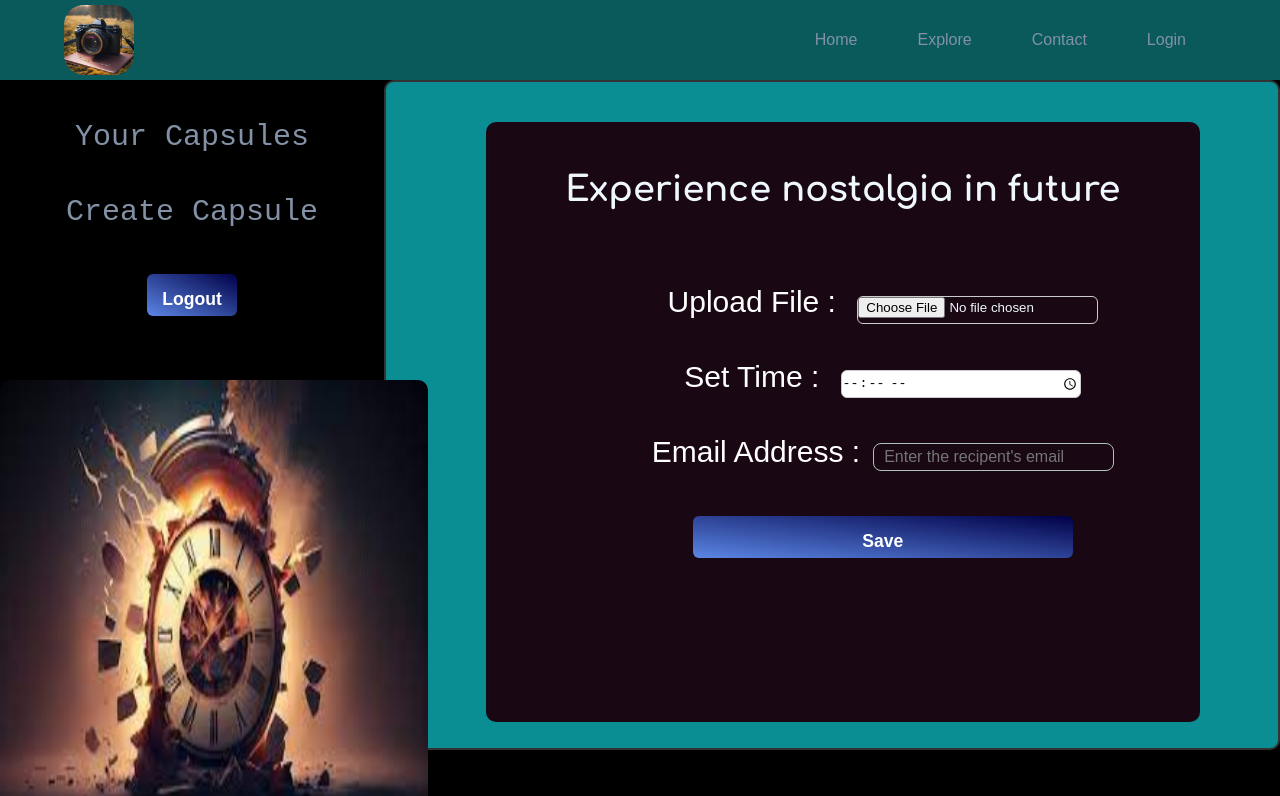
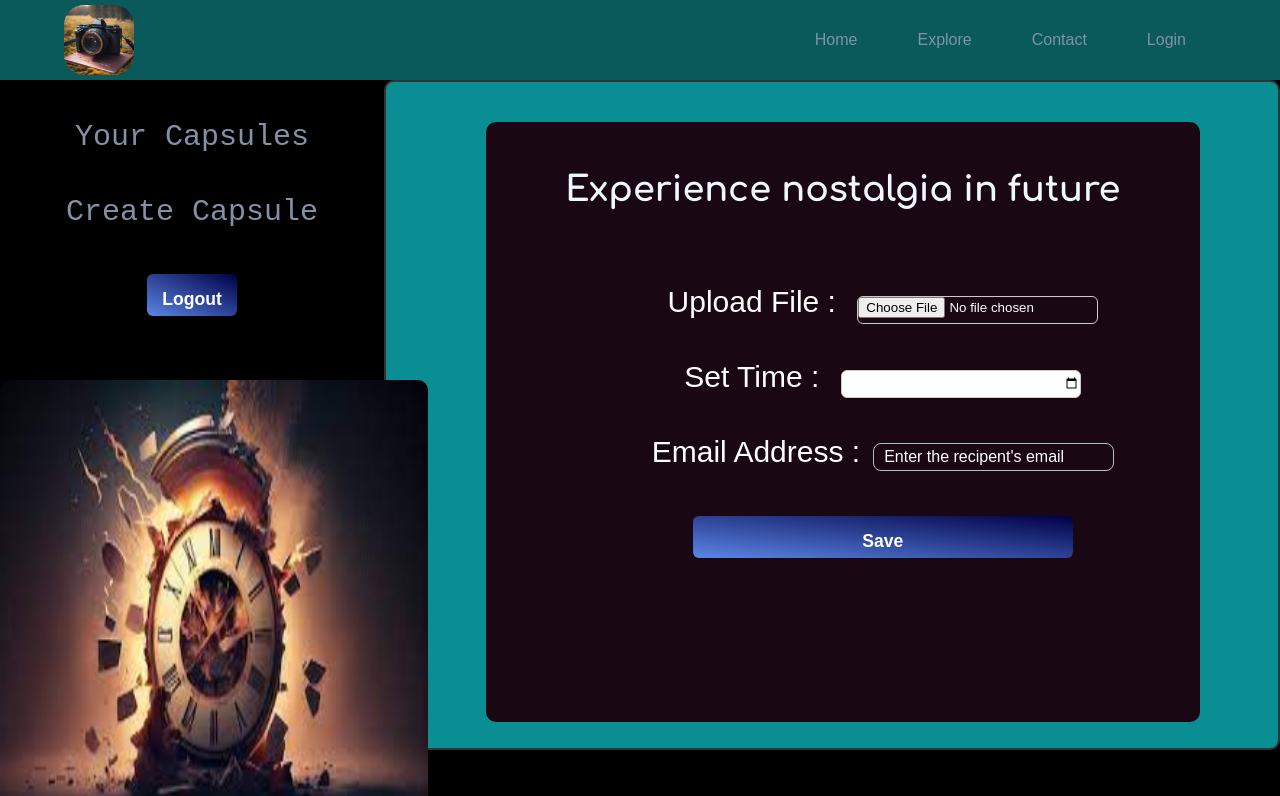
Before and after one commit to jannat226/ESE-Componet--III-WSD-Project-, a React (Create React App) app in the folder client/: page /userdashboard in a window 1280 px wide. Shown: the top 796 px of the page. Built offline with nearby package versions, Linux system fonts and the light colour scheme; no server answers; sample sign-in values are in the browser's storage; a web font is replaced by a local one.

Commit message:
some changes

```diff
--- a/client/src/pages/Login.js
+++ b/client/src/pages/Login.js
@@ -75,7 +75,7 @@ export const Login = () => {
               <a href="/signup" id="signUp">
                 SignUp{" "}
               </a>
-              Or SignUp Using
+              (Or) SignUp Using
             </p>
             <div className="icons">
               <a
--- a/client/src/pages/UserDashboard.css
+++ b/client/src/pages/UserDashboard.css
@@ -50,7 +50,12 @@ line-height: 20px;
 padding: 0px;
 width:38% !important;
 align-items: center;
+color: white;
 }
+::placeholder{
+  color: white;
+}
+
 #heinput{
 padding-top: 0px;
 margin: 1000px ;
--- a/client/src/pages/UserDashboard.js
+++ b/client/src/pages/UserDashboard.js
@@ -152,23 +152,23 @@ export const UserDashboard = () => {
           <div className="flex-item2">
             <div className="contentUpload">
               <h3 id="headingcontent">Experience nostalgia in future</h3>
-              <form id="contentform" onSubmit={handleSubmit}>
+              <form id="contentform" onSubmit={handleSubmit} encType="multipart/form-data">
                 <label id="contentlabel">Upload File : </label>
-
                 <input
                   type="file"
-                  accept="image/*"
+                  name="file"
                   id="hinput"
                   onChange={(e) => setFile(e.target.files[0])}
+                  required
                 />
                 <br />
-
                 <label id="contentlabel">Set Time : </label>
                 <input
-                  type="time"
+                  type="datetime-local"
                   id="hinput"
                   value={dateTime}
                   onChange={(e) => setDateTime(e.target.value)}
+                  required
                 />
                 <br />
                 <label id="contentlabel">Email Address :</label>
@@ -179,6 +179,7 @@ export const UserDashboard = () => {
                   id="hinput"
                   placeholder="Enter the recipent's email"
                   onChange={(e) => setEmail(e.target.value)}
+                  required
                 />
 
                 <button type="submit">Save</button>
@@ -189,41 +190,5 @@ export const UserDashboard = () => {
       </div>
       <Footer />
     </>
-    // <div className="content">
-    //   <div className="welcome-message">Welcome, {name}!</div>
-    //   <form onSubmit={handleSubmit} encType="multipart/form-data">
-    //     <div>
-    //       <label>Email:</label>
-    //       <input
-    //         type="email"
-    //         value={email}
-    //         onChange={(e) => setEmail(e.target.value)}
-    //         required
-    //       />
-    //     </div>
-    //     <div>
-    //       <label>File Upload:</label>
-    //       <input
-    //         type="file"
-    //         name="file"
-    //         onChange={(e) => setFile(e.target.files[0])}
-    //         required
-    //       />
-    //     </div>
-    //     <div>
-    //       <label>Date and Time:</label>
-    //       <input
-    //         type="datetime-local"
-    //         value={dateTime}
-    //         onChange={(e) => setDateTime(e.target.value)}
-    //         required
-    //       />
-    //     </div>
-    //     <div>
-    //       <button type="submit">Submit</button>
-    //     </div>
-    //   </form>
-    //   <button onClick={handleLogout}>Logout</button>
-    // </div>
   );
 };
```
